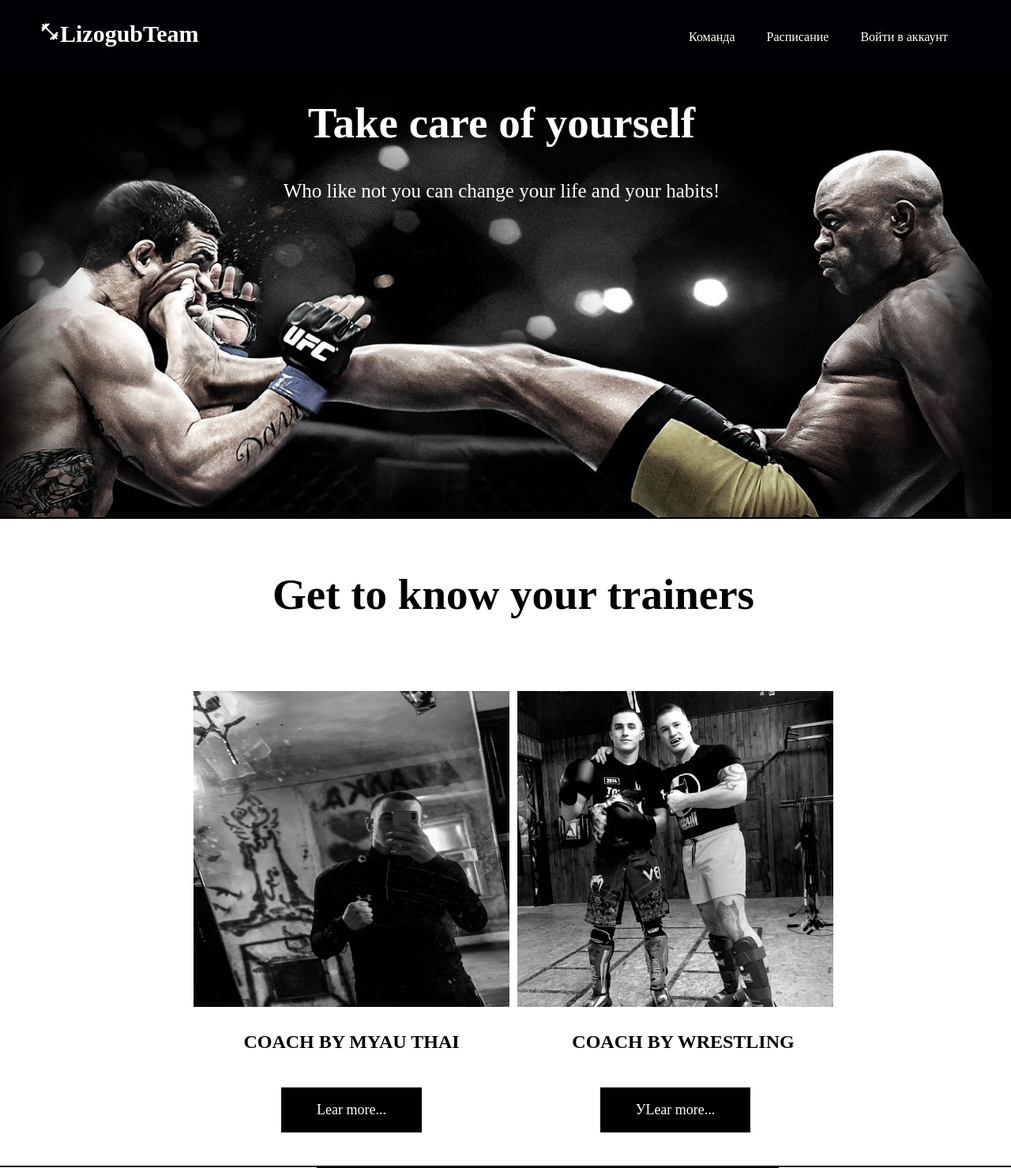
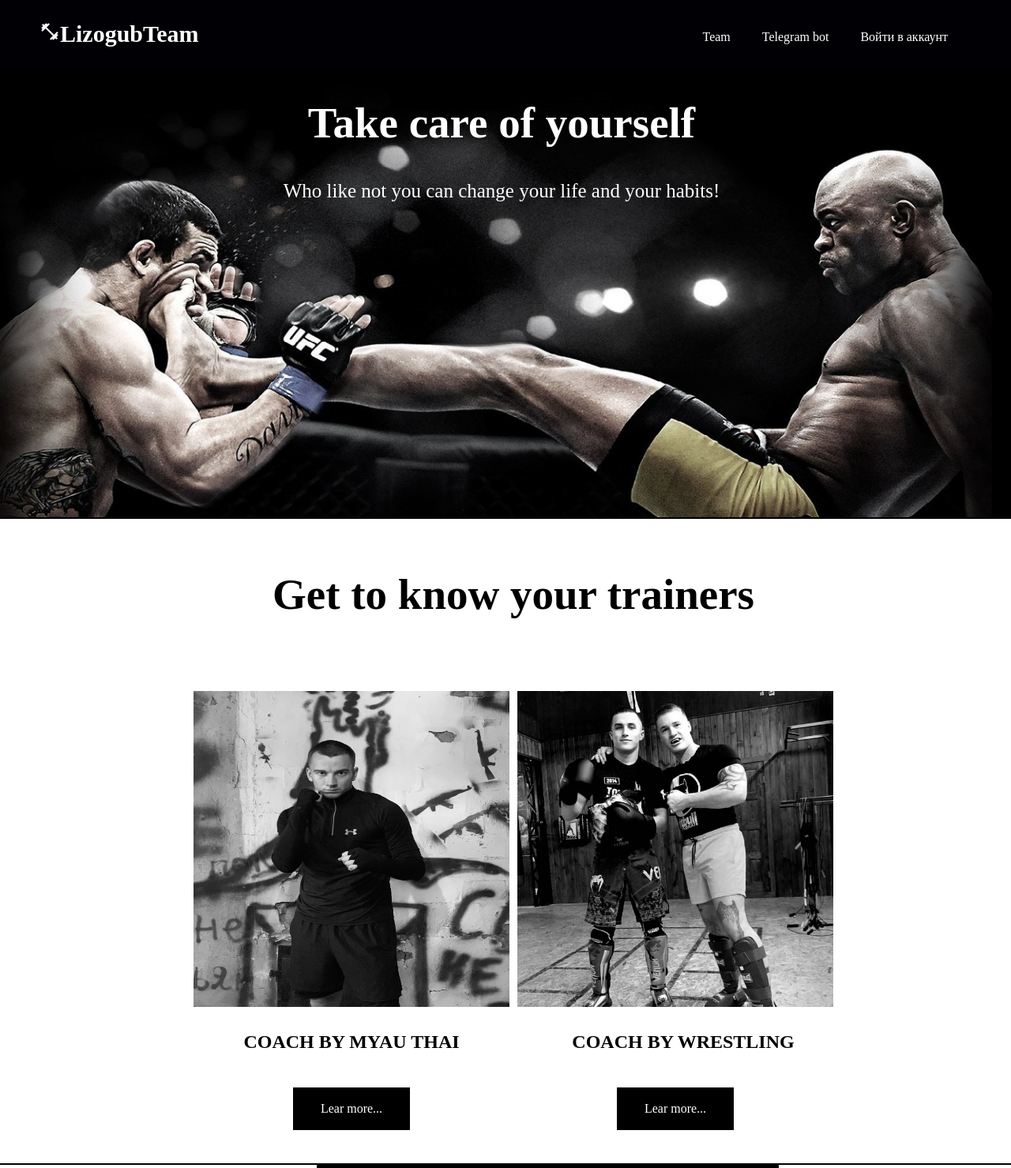
Before and after one commit to Denlnnk/LizogubTeam, a Django app: template boxingteam/base/templates/base/index.html in a window 1280 px wide. Shown: the top 1479 px of the page at 79% size. Run offline with Django 4.2, Linux system fonts and the light colour scheme; the template is opened without the code that fills it, so the values that code supplies are empty.

Commit message:
Change home page(another one)

```diff
--- a/boxingteam/base/templates/base/index.html
+++ b/boxingteam/base/templates/base/index.html
@@ -21,7 +21,7 @@
 			<div class="two">
 				<img src="{% static 'images/vova.jpg' %}" width=400>
 				<h3>Coach by Wrestling</h3>
-				<a href="{% url 'user-page' 7 %}">УLear more...</a>
+				<a href="{% url 'user-page' 7 %}">Lear more...</a>
 			</div>
 		</div>
 	</section>
@@ -36,7 +36,7 @@
 				<h3>About us</h3>
 				<h1>This place is special</h1>
 				<h1>...</h1>
-				<p>An equipped place for many types of martial arts. Everything is done with a soul! Here you can stand in pairs with masters of your craft, hear and learn a lot of new things, as well as get a boost of energy and motivation. Everyone can take part, regardless of whether you are a beginner or a pro in their field. High-quality equipment and fighting spirit are the key to a good workout!</p>
+				<p>An equipped place for many types of martial arts. Everything is done with a soul! Here you can stand in pairs with masters of your craft, hear and learn a lot of new things, as well as get a boost of energy and motivation. Everyone can take part, regardless of whether you are a beginner or professional. High-quality equipment and fighting spirit are the key to a good workout!</p>
 			</div>
 
 			<div class="right">
@@ -45,7 +45,7 @@
 		</div>
 	</section>
 
-	<section id="peoplesay">
+	<section id="peoplesay" style="background-image: url('{% static 'images/girl.jpg' %}')">
 		<h1 id="lefth1">Discipline</h1>
 		<h1 id="righth1">Work</h1>
 		<h2 id="lefth2">All you need</h2>
@@ -71,6 +71,6 @@
 	</section>
 
 	<footer>
-	    <p>&copy Die or Work hard</p>
+	    <p>&copy Work hard</p>
     </footer>
 {% endblock content %}
--- a/boxingteam/base/templates/base/team.html
+++ b/boxingteam/base/templates/base/team.html
@@ -4,7 +4,7 @@
 
 	<section id="teamPage">
 		<div class="sections">
-			<h1><a href="{% url 'team' %}">Все секции:<a/></h1>
+			<h1><a href="{% url 'team' %}">All sections:<a/></h1>
 			<hr>
 			{% for section in sections %}
 			<h3><a href="{% url 'team'%}?q={{section.title}} ">{{section.title}}</a></h3>
@@ -16,8 +16,8 @@
 			<div class="info">
 				<img src="{{user.avatar.url}}" width="250" height="250">
 				<h1>{{user.name}}</h1>
-				<h4>Обо мне: {{user.bio}}</h4>
-				<h4>Базовые навыки: {{user.section}}</h4>
+				<h4>About me: {{user.bio}}</h4>
+				<h4>Base skills: {{user.section}}</h4>
 			</div>
 			{% endfor %}
 		</div>
--- a/boxingteam/static/styles/under_main_css.css
+++ b/boxingteam/static/styles/under_main_css.css
@@ -153,8 +153,8 @@ header .material-symbols-outlined {
 #urtreiners a{
 	background-color:black;
   	color: white;
-  	padding: 15px 45px;
-  	font-size: 18px;
+  	padding: 15px 35px;
+  	font-size: 16px;
   	text-align: center;
   	text-decoration: none;
   	overflow: hidden;
--- a/boxingteam/templates/navbar.html
+++ b/boxingteam/templates/navbar.html
@@ -15,30 +15,25 @@
 				<h1><a href="{% url 'home' %}"><span class="material-symbols-outlined text-warning" style="font-size:26px;">fitness_center</span></a>LizogubTeam</h1>
 	    	</div>
 
-			{% if request.user.is_authenticated %}
+
 			<nav>
 	    		<div class="navbar">
-					<a href="{% url 'team' %}">Команда</a>
-					<a href="">Расписание</a>
+					<a href="{% url 'team' %}">Team</a>
+					<a href="">Telegram bot</a>
+					{% if request.user.is_authenticated %}
 					<div class="dropdown">
 						<button class="dropbtn">{{user.name}}
 						 <i class="fa fa-caret-down"></i>
 						</button>
 							<div class="dropdown-content">
-						  		<a href="{% url 'update-user' %}">Настройки</a>
-						  		<a href="{% url 'logout' %}">Выйти</a>
+						  		<a href="{% url 'update-user' %}">Settings</a>
+						  		<a href="{% url 'logout' %}">Log out</a>
 							</div>
+						{% else %}
+							<a href="{% url 'login' %}">Войти в аккаунт</a>
+						{% endif %}
 					</div>
 				</div>
 			</nav>
-			{% else %}
-			<nav>
-	    		<div class="navbar">
-					<a href="">Команда</a>
-					<a href="">Расписание</a>
-					<a href="{% url 'login' %}">Войти в аккаунт</a>
-				</div>
-			</nav>
-			{% endif %}
 		</div>
 	</header>
```
Also changed, not shown: boxingteam/static/images/me.JPG.
